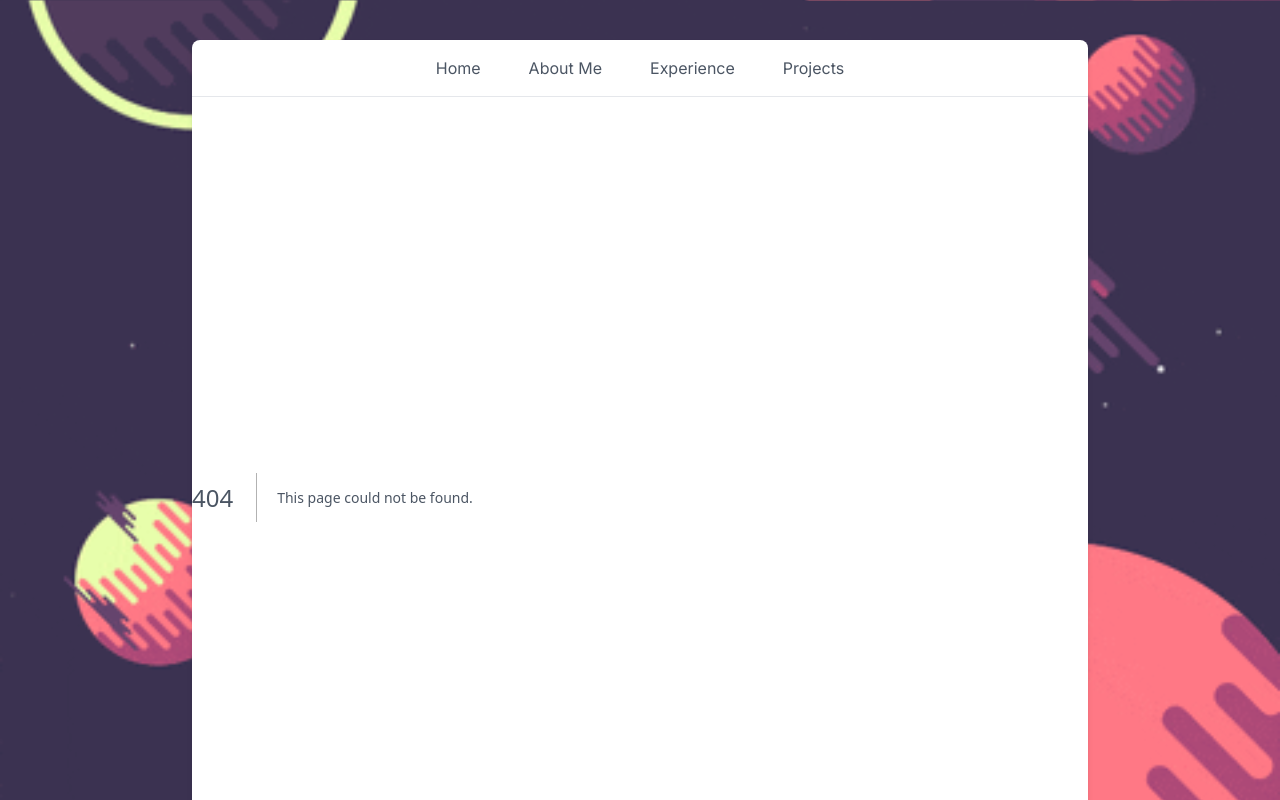
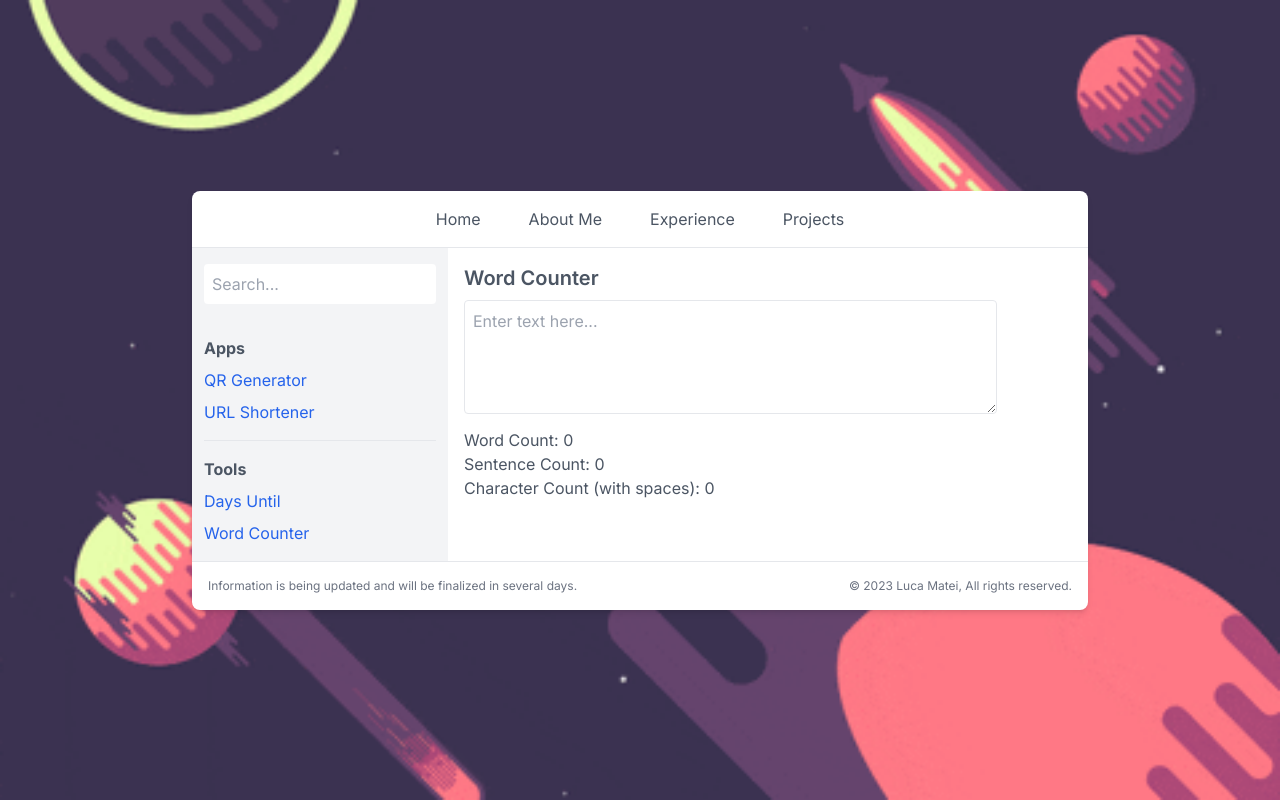
Before and after one commit to luca-matei/lucamatei.eu, a Next.js app: page /projects/word-counter in a window 1280 px wide. Before the commit this address had no page. Shown: the top 800 px of the page. Built offline with nearby package versions, Linux system fonts and the light colour scheme.

Commit message:
Added Word Counter

```diff
--- a/app/(pages)/projects/days-until/page.tsx
+++ b/app/(pages)/projects/days-until/page.tsx
@@ -62,7 +62,7 @@ export default function Page() {
                 <div>{hours} hours</div>
                 <div>{minutes} minutes</div>
                 <div>{seconds} seconds</div>
-                {days === 0 && hours === 0 && minutes === 0 && seconds === 0 && "Time's up!"}
+                {days === 0 && hours === 0 && minutes === 0 && seconds === 0}
             </div>
         </div>
     );
--- /dev/null
+++ b/app/(pages)/projects/word-counter/page.tsx
@@ -0,0 +1,41 @@
+"use client";
+import React, { useState, useEffect } from 'react';
+
+export default function WordCounter() {
+    const [text, setText] = useState<string>(''); // Specify the type as string
+    const [wordCount, setWordCount] = useState(0);
+    const [sentenceCount, setSentenceCount] = useState(0);
+    const [characterCount, setCharacterCount] = useState(0);
+
+    useEffect(() => {
+        // Calculate word count
+        const words = text.trim().split(/\s+/);
+        setWordCount(text.trim() === '' ? 0 : words.length);
+
+        // Calculate sentence count
+        const sentences = text.trim().split(/[.!?]+/);
+        setSentenceCount(sentences.length - 1); // Subtract 1 to exclude the last empty sentence
+
+        // Calculate character count (including spaces)
+        setCharacterCount(text.length);
+    }, [text]);
+
+    return (
+        <div>
+            <h2 className="text-xl font-semibold mb-2">Word Counter</h2>
+            <textarea
+                rows={4}
+                cols={50}
+                value={text}
+                onChange={(e) => setText(e.target.value)}
+                placeholder="Enter text here..."
+                className="p-2 border rounded"
+            ></textarea>
+            <div className="mt-2">
+                <p>Word Count: {wordCount}</p>
+                <p>Sentence Count: {sentenceCount}</p>
+                <p>Character Count (with spaces): {characterCount}</p>
+            </div>
+        </div>
+    );
+}
```
